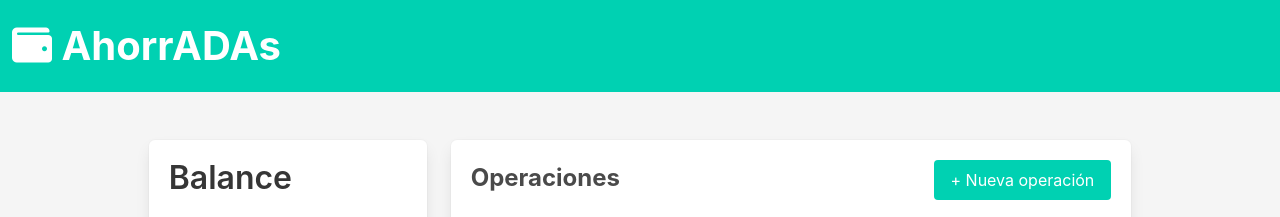
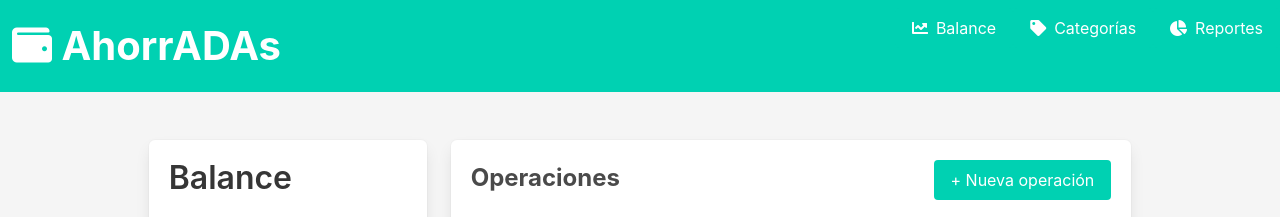
Before and after one commit to Carlafb11/ahorradas_tp, a plain HTML site: page index.html in a window 1280 px wide. Shown: the top 217 px of the page. Drawn offline with nearby package versions, Linux system fonts and the light colour scheme; a script that the page names is missing.

Commit message:
agrego botones, e iconos de balance, categorias y reportes

```diff
--- a/index.html
+++ b/index.html
@@ -28,6 +28,33 @@
         <span aria-hidden="true"></span>
       </a>
     </div>
+
+    <div id="main-nav-bar" class="navbar-menu">
+      <div class="navbar-end is-size-5">
+
+        <button class="button is-primary">
+          <i class="fas fa-chart-line mr-2" aria-hidden="true"></i> Balance
+        </button>
+        <button class="button is-primary">
+          <i class="fas fa-tag mr-2" aria-hidden="true"></i> Categorías
+        </button>
+        <button class="button is-primary">
+          <i class="fas fa-chart-pie mr-2" aria-hidden="true"></i>Reportes
+        </button>
+          <!-- <button id="btn-balance" class="navbar-item">
+              <i class="far fa-clipboard mx-2 "></i>
+              Balance
+          </button>
+          <button id="btn-categories" class="navbar-item">
+              <i class="far fa-chart-bar mx-2"></i>
+              Categorías
+          </button>
+          <button id="btn-reports" class="navbar-item">
+              <i class="far fa-file-alt mx-2"></i>
+              Reportes
+          </button> -->
+      </div>
+  </div>
   </nav>
 
   <!-- Sección de tarjetas -->
```
Also changed, not shown: index.js (added).
